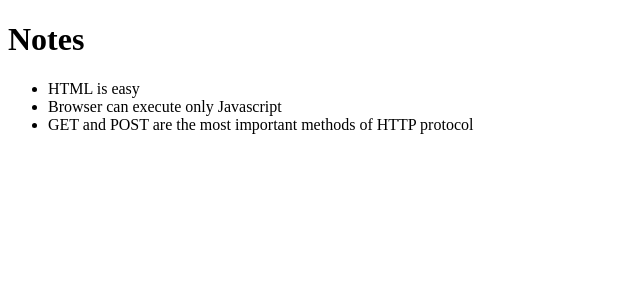
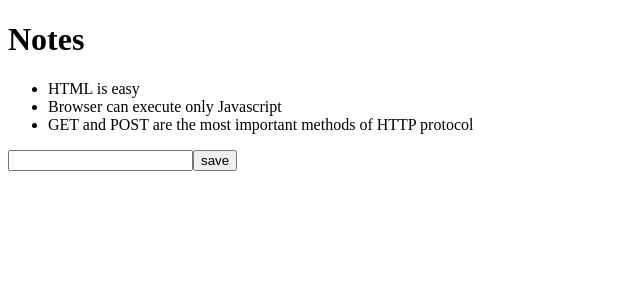
Before and after one commit to KaushikShivam/fullstackopen-course, a React (Create React App) app in the folder part2/notes/: page / in a window 1280 px wide. Shown: the top 300 px of the page, without its empty margins (0-640 px from the left). Built offline with nearby package versions, Linux system fonts and the light colour scheme.

Commit message:
Add form to add new notes

```diff
--- a/part2/notes/src/App.js
+++ b/part2/notes/src/App.js
@@ -1,7 +1,14 @@
-import React from 'react';
+import React, { useState } from 'react';
 import Note from './components/Note';
 
-const App = ({ notes }) => {
+const App = props => {
+  const [notes, setNotes] = useState(props.notes);
+
+  const addNote = event => {
+    event.preventDefault();
+    console.log('button clicked', event.target);
+  };
+
   return (
     <div>
       <h1>Notes</h1>
@@ -10,6 +17,10 @@
           <Note key={i} note={note} />
         ))}
       </ul>
+      <form onSubmit={addNote}>
+        <input />
+        <button type="submit">save</button>
+      </form>
     </div>
   );
 };
```
